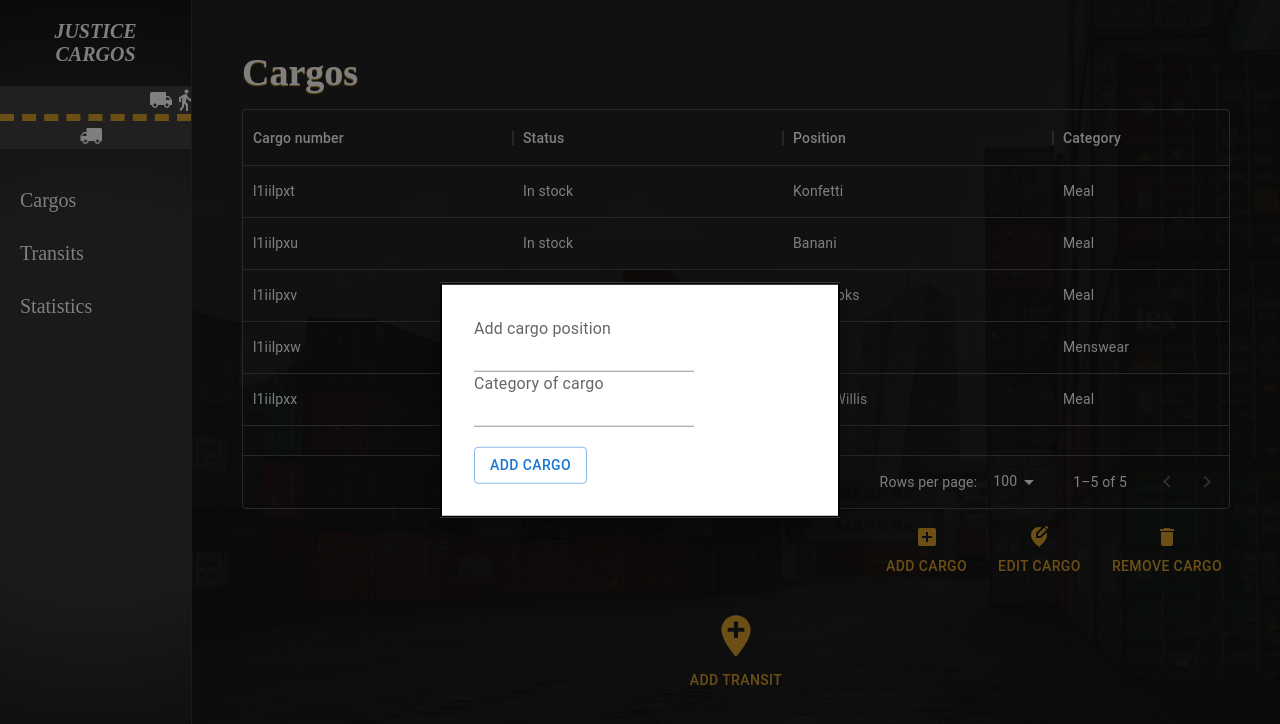
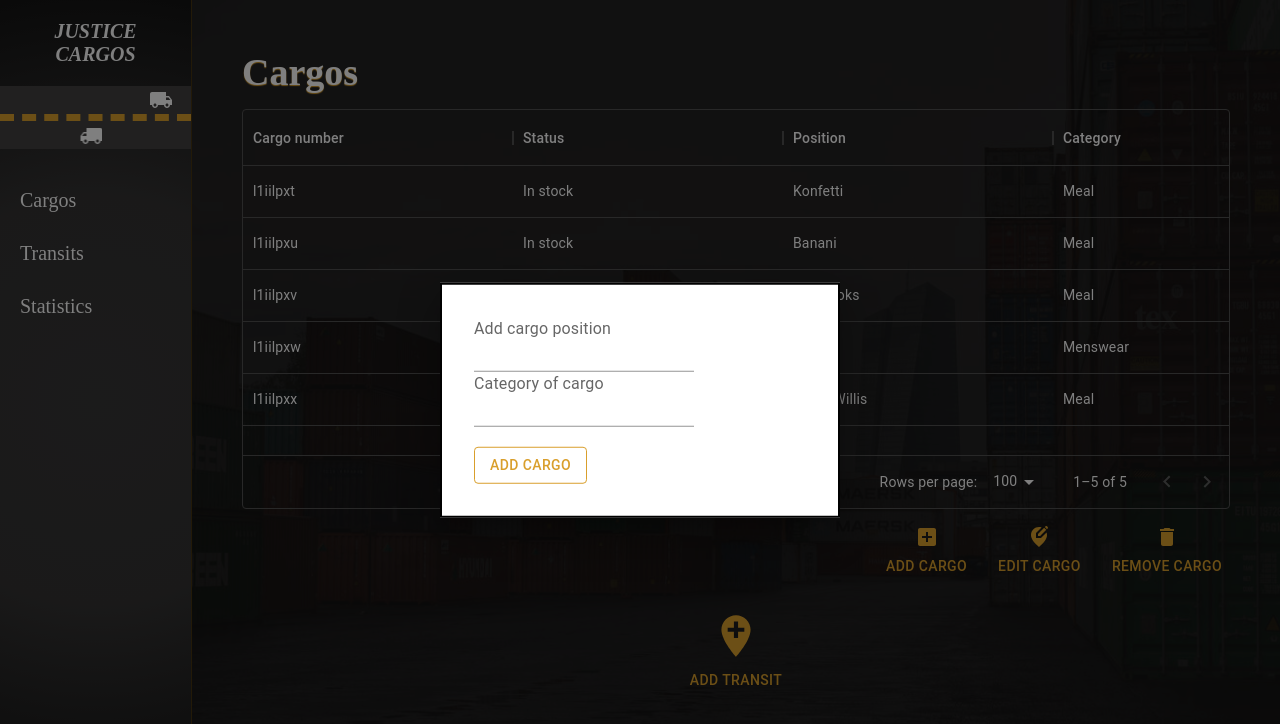
Before and after one commit to mickeysss/cargos-ts-react-redux-material-ui, a React (Create React App) app: page / in a window 1280 px wide. Both pictures are taken after a click on the button "ADD CARGO". Shown: the top 724 px of the page. Built offline with nearby package versions, Linux system fonts and the light colour scheme.

Commit message:
fixed button style

```diff
--- a/src/components/Modals/AddCargoModal/index.tsx
+++ b/src/components/Modals/AddCargoModal/index.tsx
@@ -11,6 +11,7 @@ import Box from '@mui/material/Box';
 import Button from '@mui/material/Button';
 import Modal from '@mui/material/Modal';
 import { Input, InputLabel } from '@mui/material';
+import { buttonStyles } from '../../../pages/StatisticPage/components/ButtonStyles';
 
 const style = {
     position: 'absolute' as const,
@@ -86,7 +87,11 @@ const AddCargoModal = ({ open, setOpen }: Props) => {
                         onChange={(e) => changeCargoHandler(e)}
                     />
                     <div style={{ marginTop: '20px' }}>
-                        <Button onClick={addCargoHandler} variant="outlined">
+                        <Button
+                            style={buttonStyles}
+                            onClick={addCargoHandler}
+                            variant="outlined"
+                        >
                             Add cargo
                         </Button>
                     </div>
--- a/src/components/Modals/CompletedModal/index.tsx
+++ b/src/components/Modals/CompletedModal/index.tsx
@@ -14,6 +14,7 @@ import Modal from '@mui/material/Modal';
 import { Input, InputLabel } from '@mui/material';
 
 import styles from './styles.modules.scss';
+import { buttonStyles } from '../../../pages/StatisticPage/components/ButtonStyles';
 
 const style = {
     position: 'absolute' as const,
@@ -135,7 +136,12 @@ const CompletedModal = ({
                     onChange={(e) => onChangeHandler(e)}
                 />
                 <div style={{ marginTop: '20px' }}>
-                    <Button onClick={completeHandler} variant="outlined">
+                    <Button
+                        style={buttonStyles}
+                        className={styles.button}
+                        onClick={completeHandler}
+                        variant="outlined"
+                    >
                         Confirm transit
                     </Button>
                 </div>
--- a/src/components/Modals/CompletedModal/styles.modules.scss
+++ b/src/components/Modals/CompletedModal/styles.modules.scss
@@ -1,3 +1,8 @@
 .textField{
   margin-top: 20px;
 }
+
+  button{
+    border: 1px solid #d99f2c;
+    color: #d99f2c;
+  }
--- a/src/components/Modals/EditModal/index.tsx
+++ b/src/components/Modals/EditModal/index.tsx
@@ -10,6 +10,7 @@ import Box from '@mui/material/Box';
 import Button from '@mui/material/Button';
 import Modal from '@mui/material/Modal';
 import { Input, InputLabel } from '@mui/material';
+import { buttonStyles } from '../../../pages/StatisticPage/components/ButtonStyles';
 
 const style = {
     position: 'absolute' as const,
@@ -89,7 +90,11 @@ const EditModal = ({
                         onChange={(e) => changeCargoHandler(e)}
                     />
                     <div style={{ marginTop: '20px' }}>
-                        <Button onClick={editCargoHandler} variant="outlined">
+                        <Button
+                            style={buttonStyles}
+                            onClick={editCargoHandler}
+                            variant="outlined"
+                        >
                             Edit Cargo
                         </Button>
                     </div>
--- a/src/components/Modals/TransitModal/index.tsx
+++ b/src/components/Modals/TransitModal/index.tsx
@@ -21,6 +21,7 @@ import {
     cargoType,
     commonCargosTypes,
 } from '../../../store/reducers/cargos-reducer/types';
+import { buttonStyles } from '../../../pages/StatisticPage/components/ButtonStyles';
 
 const style = {
     position: 'absolute' as const,
@@ -32,6 +33,7 @@ const style = {
     border: '2px solid #000',
     boxShadow: 24,
     p: 4,
+    outline: '#d99f2c',
 };
 
 type Props = {
@@ -173,7 +175,11 @@ const TransitModal = ({
                     </FormControl>
 
                     <div style={{ marginTop: '20px' }}>
-                        <Button onClick={addTransitHandler} variant="outlined">
+                        <Button
+                            style={buttonStyles}
+                            onClick={addTransitHandler}
+                            variant="outlined"
+                        >
                             Add transit
                         </Button>
                     </div>
--- a/src/components/Sidebar/index.tsx
+++ b/src/components/Sidebar/index.tsx
@@ -16,7 +16,7 @@ const Sidebar = () => {
                 <div className={styles.road}>
                     <div className={styles.icon}>
                         <LocalShippingIcon />
-                        <ElderlyIcon className={styles.zombieIcon} />
+                        <ElderlyIcon className={styles.humanIcon} />
                     </div>
                     <span className={styles.line} />
                     <div className={styles.icon2}>
--- a/src/pages/CargosPage/styles.module.scss
+++ b/src/pages/CargosPage/styles.module.scss
@@ -70,13 +70,13 @@
   justify-content: end;
   display: flex;
   align-items: center;
-  //float: right;
 
   button{
     margin-left: 15px;
     display: flex;
     flex-direction: column;
     color: #d99f2c;
+
     :nth-of-type(1){
       margin-left: 0;
     }
--- /dev/null
+++ b/src/pages/StatisticPage/components/ButtonStyles.tsx
@@ -0,0 +1,4 @@
+export const buttonStyles = {
+    border: '1px solid #d99f2c',
+    color: '#d99f2c',
+};
--- a/src/pages/StatisticPage/components/Tab.tsx
+++ b/src/pages/StatisticPage/components/Tab.tsx
@@ -17,17 +17,6 @@ export const Tab = styled(TabUnstyled)`
     display: flex;
     justify-content: center;
 
-  &:hover {
-    background: transparent;
-  }
-
-  &:focus {
-    color: #fff;
-    border-radius: 3px;
-    outline: 2px solid yellow;
-    outline-offset: 2px;
-  }
-
     &.${tabUnstyledClasses.selected} {
         background-color: black;
         color: white;
--- a/src/pages/StatisticPage/styles.module.scss
+++ b/src/pages/StatisticPage/styles.module.scss
@@ -47,7 +47,7 @@
   &:focus {
     color: #fff;
     border-radius: 3px;
-    outline: 2px solid yellow;
+    outline: 2px solid #86641a;
     outline-offset: 2px;
   }
 
@@ -79,18 +79,19 @@
   width: 100%;
   padding: 12px 16px;
   margin: 6px 6px;
-  border: none;
+  border: 1px solid #ffffff;
   border-radius: 5px;
   display: flex;
   justify-content: center;
 
   &:hover {
-    background-color: blue;
+    background: rgba(230, 209, 21,0.07);
   }
 
   &:focus {
     color: #fff;
     border-radius: 3px;
-    outline: 2px solid blue};
+    outline: 2px solid #d99f2c
+  }
     outline-offset: 2px;
   }
```
Lines whose indentation alone changed are shown as unchanged.
